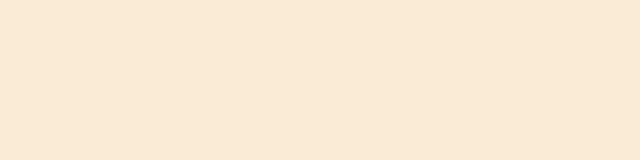
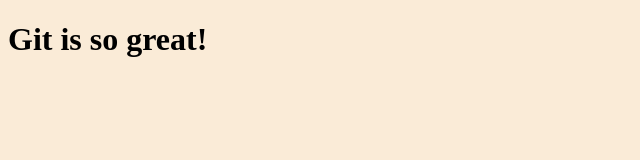
Before and after one commit to JamesFiset/Three_commits_project, a plain HTML site: page index.html in a window 1280 px wide. Shown: the whole page, without its empty margins (0-640 px from the left). Drawn offline with Linux system fonts and the light colour scheme.

Commit message:
added h1

```diff
--- a/index.html
+++ b/index.html
@@ -7,6 +7,6 @@
     <title>Git Gud</title>
 </head>
 <body>
-
+    <h1>Git is so great!</h1>
 </body>
 </html>
```
